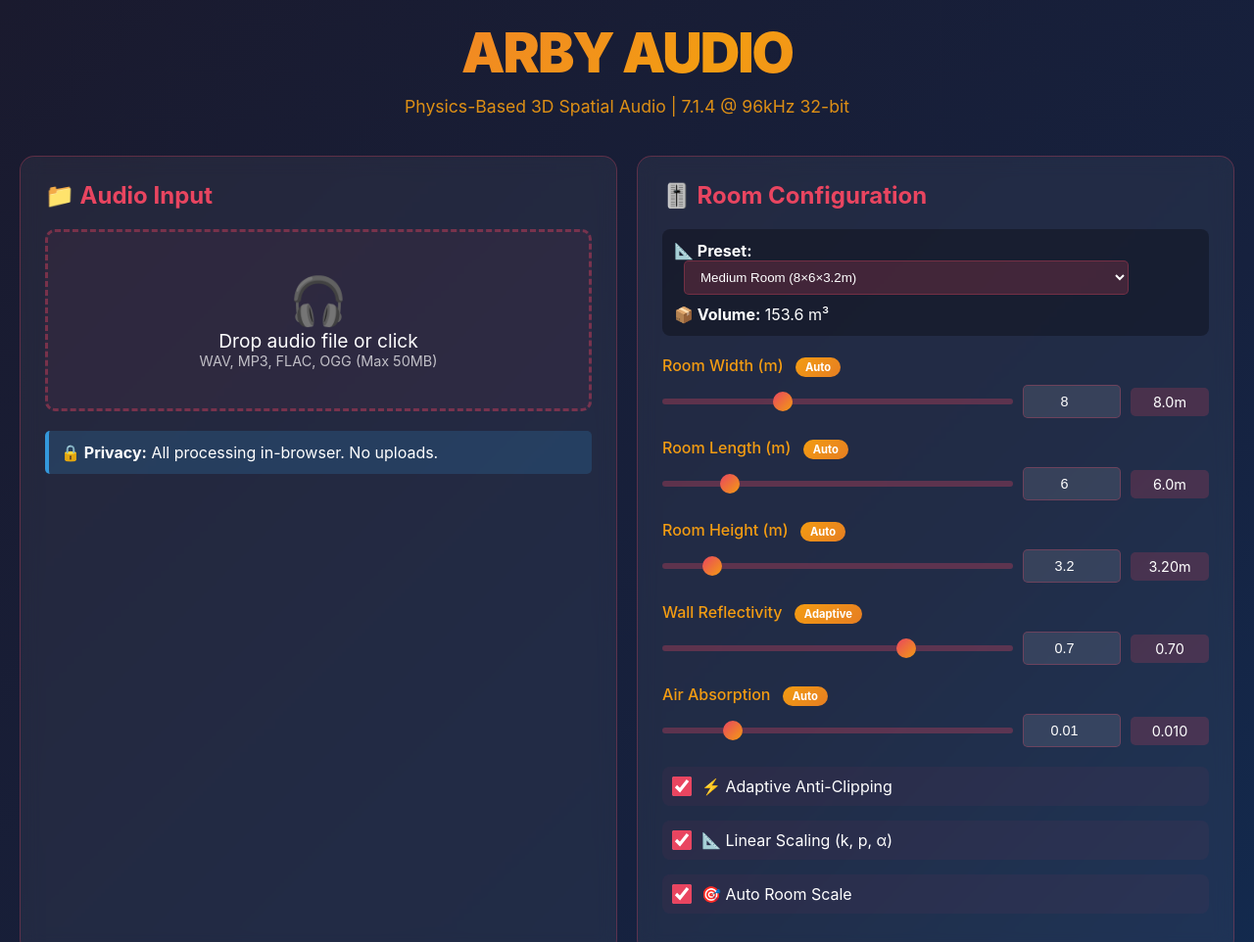
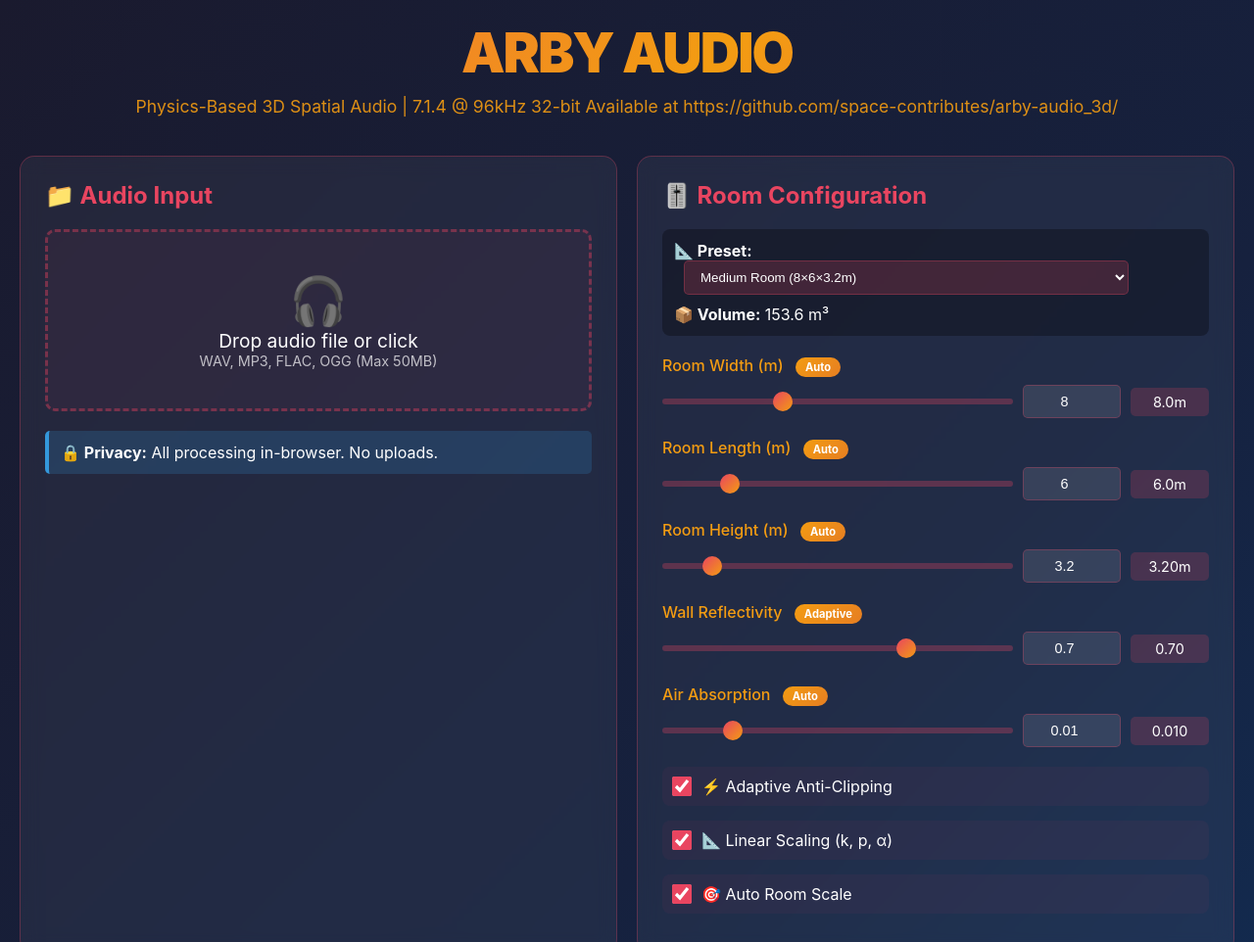
Before and after one commit to space-contributes/arby-audio_3d, a plain HTML site: page index.html in a window 1280 px wide. Shown: the top 962 px of the page at 98% size. Drawn offline with Linux system fonts and the light colour scheme.

Commit message:
Update index.html

```diff
--- a/index.html
+++ b/index.html
@@ -306,7 +306,8 @@
     <div class="container">
         <header>
             <div class="brand-logo">ARBY AUDIO</div>
-            <p class="brand-tagline">Physics-Based 3D Spatial Audio | 7.1.4 @ 96kHz 32-bit</p>
+            <p class="brand-tagline">Physics-Based 3D Spatial Audio | 7.1.4 @ 96kHz 32-bit
+             Available at https://github.com/space-contributes/arby-audio_3d/ </p>
         </header>
 
         <div class="main-grid">
@@ -348,7 +349,7 @@
 <meta name="viewport" content="width=device-width, initial-scale=1">
 <meta name="title" content="Arby Audio 3D - Cinematic Spatial Sound Engine">
 <meta name="description" content="Experience living sound that adapts, bounces, and reacts with advanced object-based 7.1.4 spatial realism. Made by Spacecode after 7 years of innovation.">
-<meta name="keywords" content="3D Audio, Spatial Sound, Surround Engine, Binaural, 7.1.4, Dolby Atmos, Cinematic Audio, Python, Arby Audio, Spacecode">
+<meta name="keywords" content="3D Audio, Spatial Sound, Surround Engine, Binaural, 7.1.4, Dolby Atmos, Cinematic Audio, Python, Arby Audio, Spacecode, Space-code, Space-code">
 <meta name="author" content="Spacecode">
 <meta name="robots" content="index, follow">
 
@@ -356,7 +357,7 @@
 <meta property="og:title" content="Arby Audio 3D - Cinematic Spatial Sound Engine">
 <meta property="og:description" content="Living sound that adapts and reacts — advanced 7.1.4 spatial realism. Experience audio that feels alive.">
 <meta property="og:image" content="https://raw.githubusercontent.com/spacecontributes/arbyaudio_3d/refs/heads/main/Arby%20Logo%20Design%20Proto11.jpg">
-<meta property="og:url" content="https://spacecontributes.github.io/arbyaudio_3d/">
+<meta property="og:url" content="https://spacecontributes.github.io/arby-audio_3d/">
 <meta property="og:type" content="website">
 
 <!-- Twitter Card -->
```
